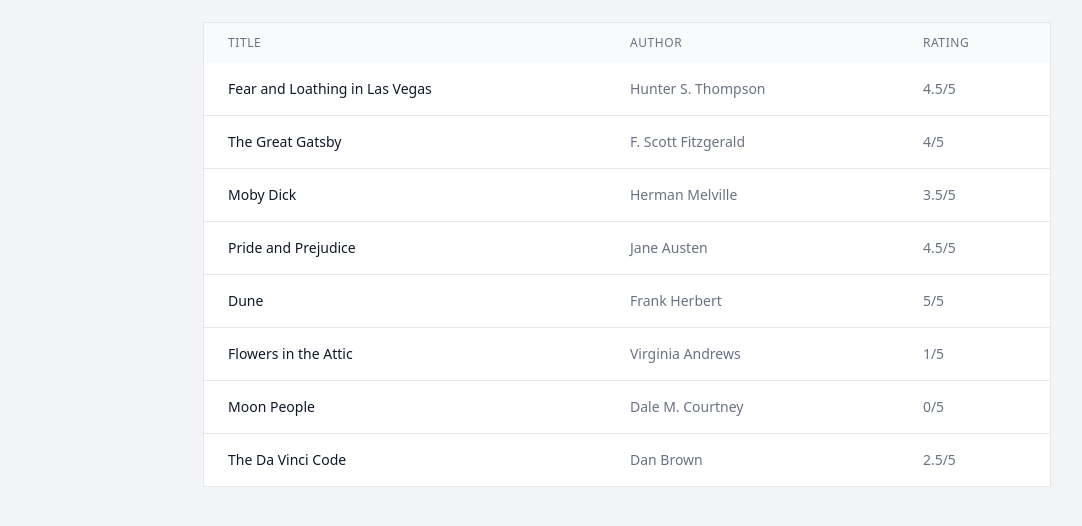
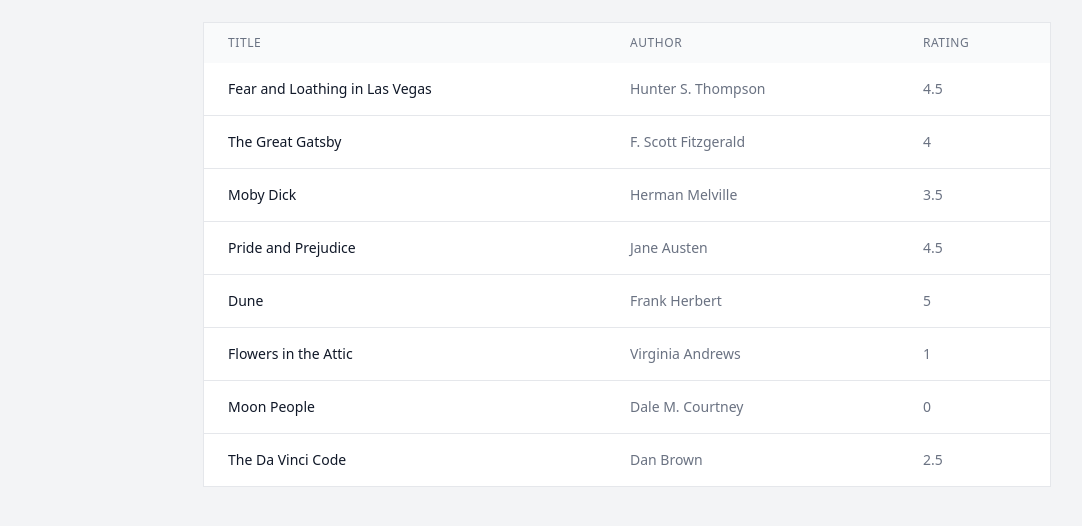
Before and after one commit to earlhansg/react-technical-test, a React (Vite) app: page / in a window 1280 px wide. Both pictures are taken after a click on the button "Problem 3: Search". Shown: the part 192-718 px from the top of the page, without its empty margins (13-1095 px from the left). Built offline with nearby package versions, Linux system fonts and the light colour scheme.

Commit message:
updated the book rating display

```diff
--- a/src/components/SearchForm/SearchForm.tsx
+++ b/src/components/SearchForm/SearchForm.tsx
@@ -113,7 +113,7 @@ const SearchForm = () => {
                   </td>
                   <td className="px-6 py-4 whitespace-nowrap text-sm text-gray-500">
                     {book.rating !== undefined
-                      ? `${book.rating}/5`
+                      ? `${book.rating}`
                       : "No rating"}
                   </td>
                 </tr>
```
